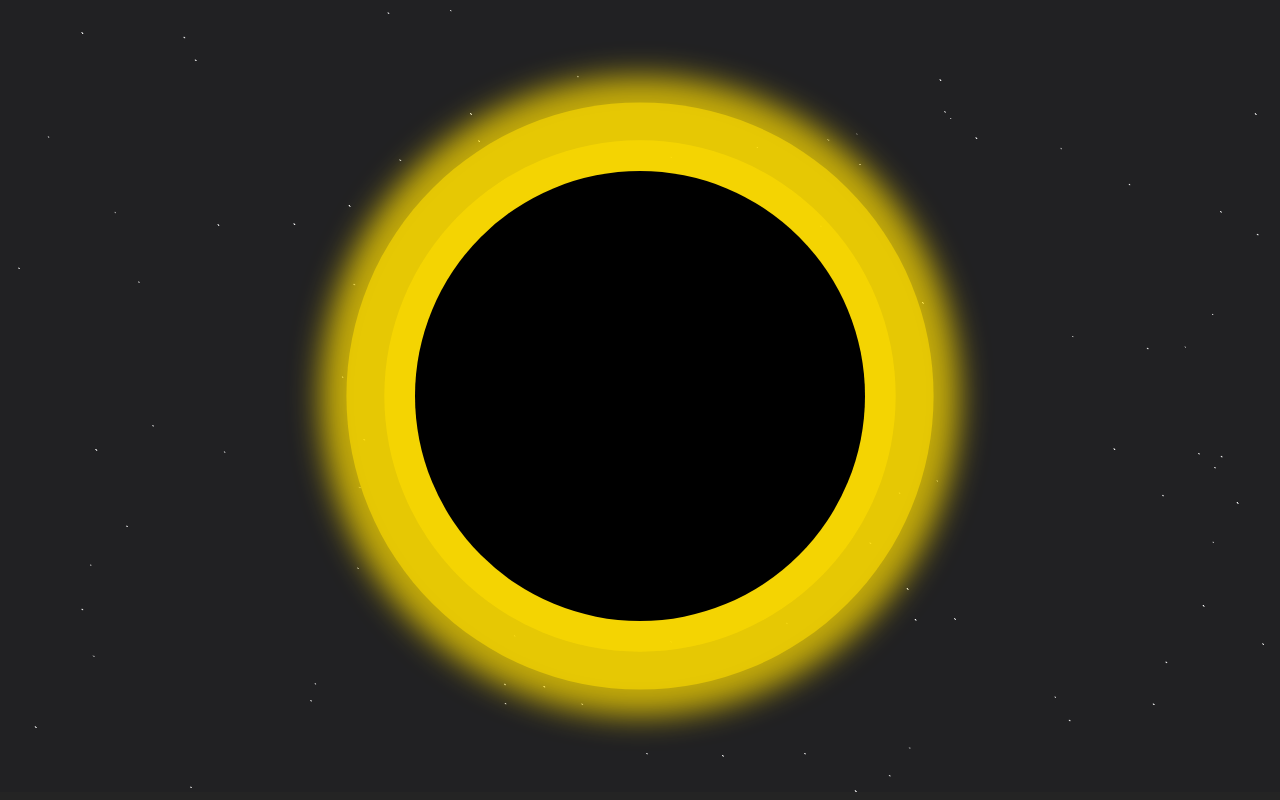
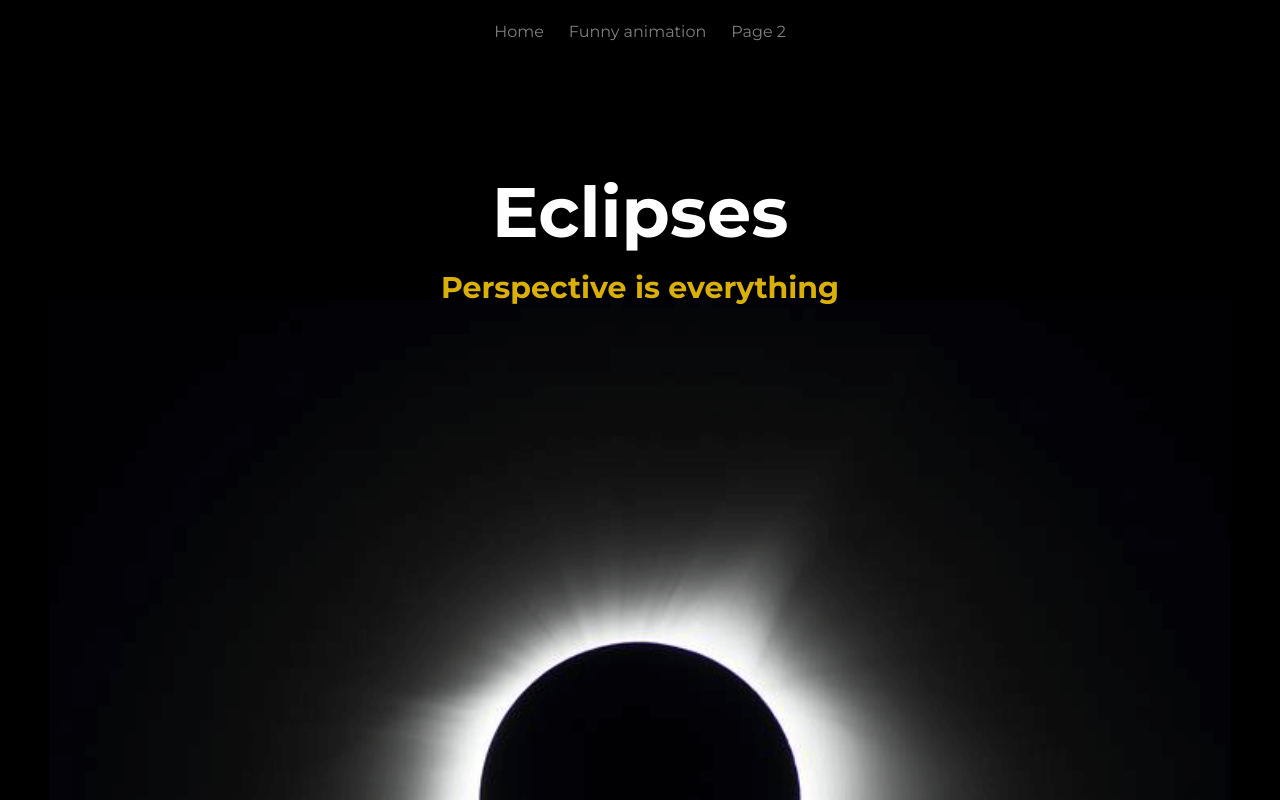
Before and after one commit to pabloozamora/SpaceApps_EquipoDinamita, a React (Vite) app: page / in a window 1280 px wide. Built offline with nearby package versions, Linux system fonts and the light colour scheme.

Commit message:
Página de animación agregada

```diff
--- a/src/pages/IndexPage/IndexPage.jsx
+++ b/src/pages/IndexPage/IndexPage.jsx
@@ -5,7 +5,8 @@ import { EclipseAnimation } from '../../components/eclipseAnimation/eclipseAnima
 
 const IndexPage = () => (
     <Routes>
-        <Route path="/" element={<EclipseAnimation />} />
+        <Route path="/" element={<WelcomePage />} />
+        <Route path="/animation" element={<EclipseAnimation />} />
     </Routes>
 )
 
--- a/src/pages/WelcomePage/WelcomePage.jsx
+++ b/src/pages/WelcomePage/WelcomePage.jsx
@@ -12,7 +12,7 @@ function WelcomePage() {
                     <Link to="/">Home</Link>
                 </li>
                 <li>
-                    <Link to="/page1">Page 1</Link>
+                    <Link to="/animation">Funny animation</Link>
                 </li>
                 <li>
                     <Link to="/page2">Page 2</Link>
--- a/src/pages/WelcomePage/WelcomePage.module.css
+++ b/src/pages/WelcomePage/WelcomePage.module.css
@@ -25,6 +25,7 @@
   color: gray;
   opacity: 0;
   animation: show-h1 1s  4.5s forwards;
+  text-decoration: none;
 }
 
 .topBar a:hover{
```
Also changed, not shown: src/index.css (line endings or trailing spaces).
